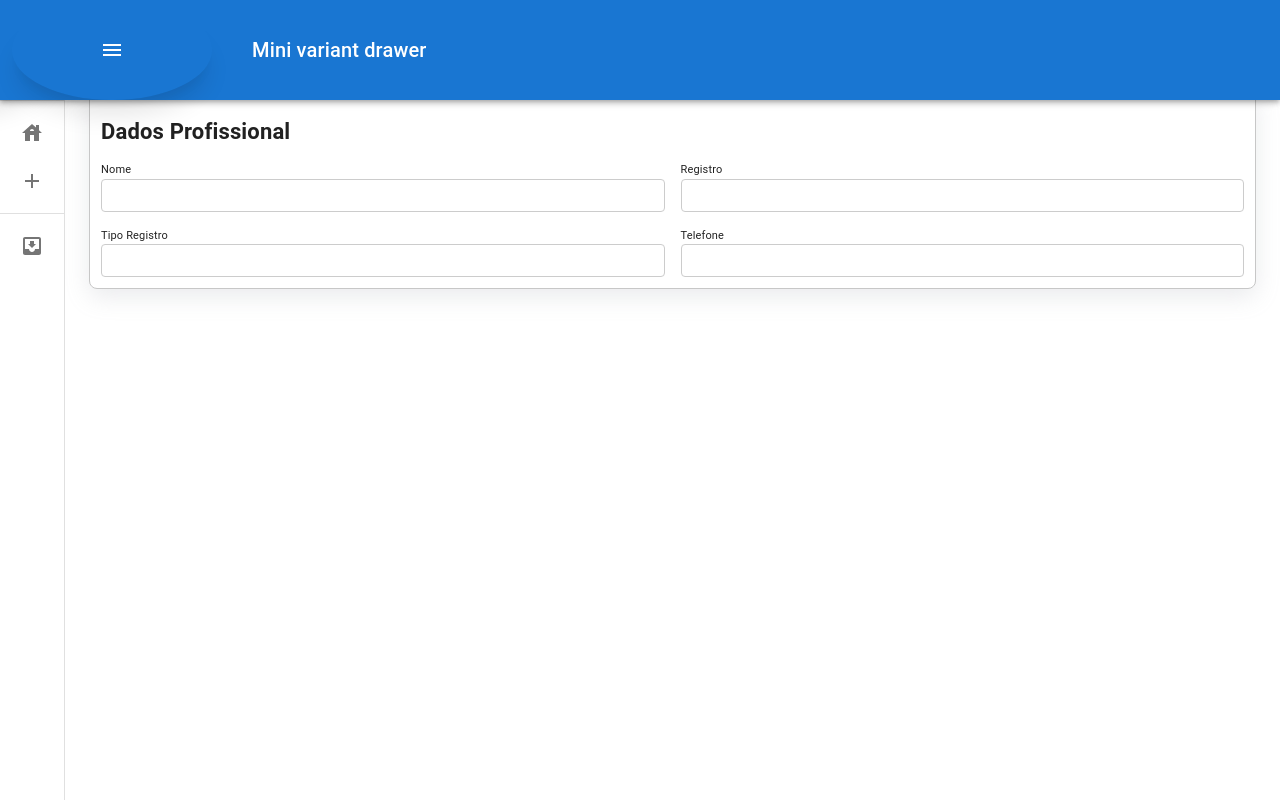
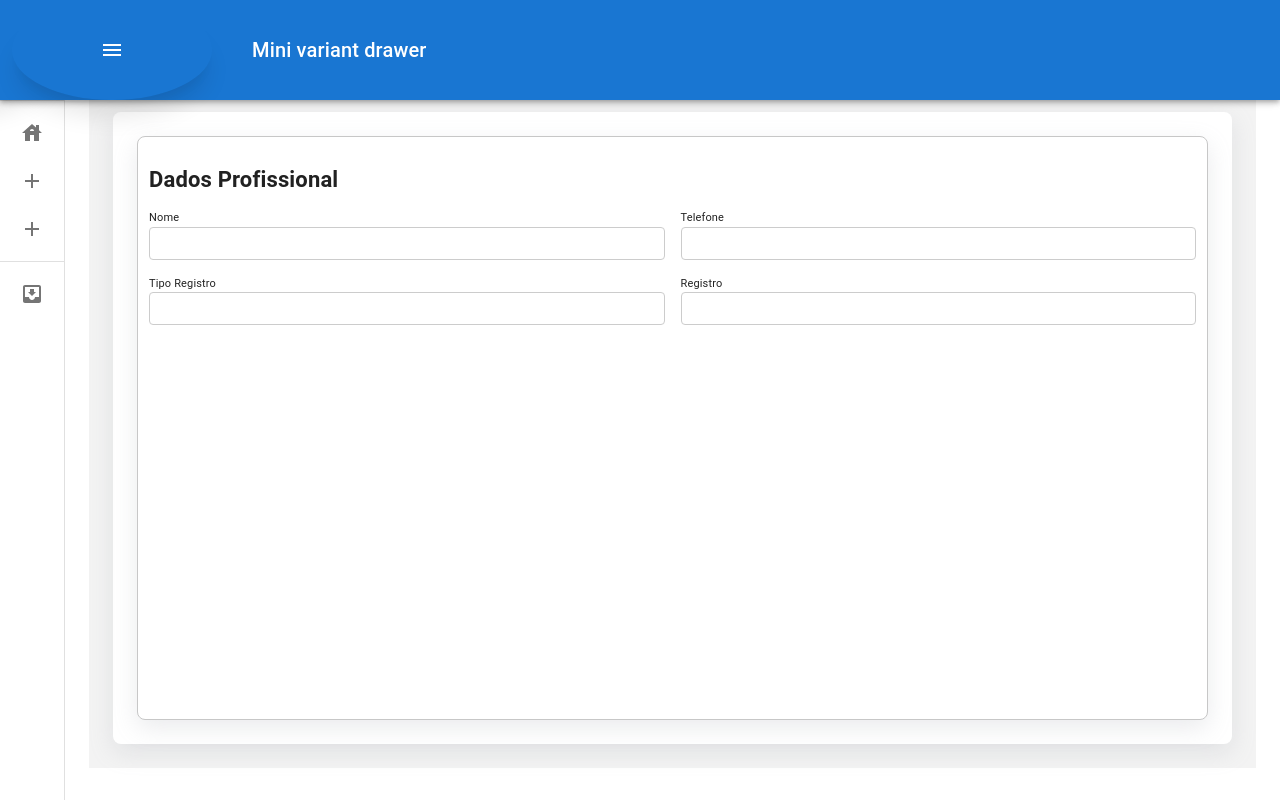
Before and after one commit to Kaio-d-silva/Pi-React, a React (Create React App) app: page /cadastroProfissional in a window 1280 px wide. Built offline with nearby package versions, Linux system fonts and the light colour scheme.

Commit message:
Alteração nas rotas e configuração na tela de cadastro de profissionais

```diff
--- a/src/config/route.tsx
+++ b/src/config/route.tsx
@@ -10,6 +10,7 @@ import Login from "../pages/login";
 import Cadastro from "../pages/cadastro";
 import CadastroPaciente from "../pages/cadastroPaciente";
 import CadastroProfissional from "../pages/cadastroProfissional";
+
 import MenuFuncionarios from "../pages/menuFuncionarios"
 import path from "path";
 import { emitKeypressEvents } from "readline";
@@ -25,7 +26,7 @@ const routes = [
     element: <MenuFuncionarios/>
   },
   {
-    path: "cadastro",
+    path: "cadastroPaciente",
     element: <CadastroPaciente/>
   },
   {
--- a/src/css/cadastroProfissional.css
+++ b/src/css/cadastroProfissional.css
@@ -1,8 +1,9 @@
 .MainStyleCadastroProfissional{
-    height: 120vh;
+    height: 85vh;
     background-color: rgb(243, 243, 243);
     padding: 1.5em;
     width: 100%;
+
 
 }
 .containerCadastroProfissional {
@@ -16,12 +17,6 @@
     box-shadow: rgba(149, 157, 165, 0.2) 0px 8px 24px;
 }
 
-.informacoesProfissional{
-    display:  grid;
-    grid-template-columns:  repeat(2,1fr);
-    gap: 1rem;
-}
-
 .areaCadastroProfissional{
     background-color: rgb(255, 255, 255);
     border: 0.5px solid rgb(199, 199, 199);
@@ -29,12 +24,18 @@
     padding: 1em;
     font-size: 11px;
     box-shadow: rgba(149, 157, 165, 0.2) 0px 8px 24px;
-    /* height: 100%; */
+    height: 80%;
 
 }
+.informacoesProfissional{
+    display:  grid;
+    grid-template-columns:  repeat(2,1fr);
+    gap: 1rem;
+}
+
 
 .areaCadastroProfissional{
-    height: 45%;
+    height: 100%;
 }
 
 
@@ -49,3 +50,7 @@
     border-radius: 4px;
     width: 100%;
 }
+
+body{
+    width: 100%;
+}
--- a/src/pages/cadastroPaciente.tsx
+++ b/src/pages/cadastroPaciente.tsx
@@ -6,7 +6,7 @@ const CadastroPaciente = () => {
             <main className='Mainstyle'>
                 <div className="containerCadastro">
                     <div className='areaCadastroPaciente'>
-                    <div className='TituloLocal'>
+                    <div className='TituloLocalCadastroPaciente'>
                         <h1>Dados Paciente</h1>
                         {/* <div className="border-b">
                             <ul>
--- a/src/pages/cadastroProfissional.tsx
+++ b/src/pages/cadastroProfissional.tsx
@@ -1,10 +1,10 @@
 import '../css/cadastroProfissional.css'
 
-const CadastroProfissional = () => {
+const CadastroProfissionals = () => {
     return (
         <>
-            <main className='MainStyleCadastroFuncionario'>
-                <div className="containerCadastroFuncionario">
+            <main className='MainStyleCadastroProfissional'>
+                <div className="containerCadastroProfissional">
                     <div className='areaCadastroProfissional'>
                         <div className='TituloLocal'>
                             <h1>Dados Profissional</h1>
@@ -21,15 +21,15 @@ const CadastroProfissional = () => {
                                 <input className='InputCadastroProfissional' type="text" id="nome" />
                             </div>
                             <div>
-                                <label className='LabelCadastroProfissional' htmlFor="numeroRegistro">Registro</label>
-                                <input className='InputCadastroProfissional' type="number" id="numeroRegistro" />
+                                <label className='LabelCadastroProfissional' htmlFor="telefone">Telefone</label>
+                                <input className='InputCadastroProfissional' type="number" id="telefone" />
                             </div>
                             <div>
                                 <label className='LabelCadastroProfissional' htmlFor="tipoRegistro">Tipo Registro</label>
                                 <input className='InputCadastroProfissional' type="text" id="tipoRegistro" />
                             </div>
                             <div>
-                                <label className='LabelCadastroProfissional' htmlFor="telefone">Telefone</label>
+                                <label className='LabelCadastroProfissional' htmlFor="telefone">Registro</label>
                                 <input className='InputCadastroProfissional' type="tel" id="telefone" />
                             </div>
                             {/* <div>
@@ -48,4 +48,4 @@ const CadastroProfissional = () => {
     )
 }
 
-export default CadastroProfissional
+export default CadastroProfissionals
--- a/src/pages/menuFuncionarios.tsx
+++ b/src/pages/menuFuncionarios.tsx
@@ -129,7 +129,8 @@ export default function MiniDrawer(props: Props) {
 
   const itens = [
     { text: 'home', icon: <HouseIcon/>, router: '/login' },
-    { text: 'cadastro', icon: <AddIcon/>, router: '/cadastro' },
+    { text: 'Pacientes', icon: <AddIcon/>, router: '/cadastroPaciente' },
+    { text: 'Profissionais', icon: <AddIcon/>, router: '/cadastroProfissional'}
   ]
 
   return (
```
